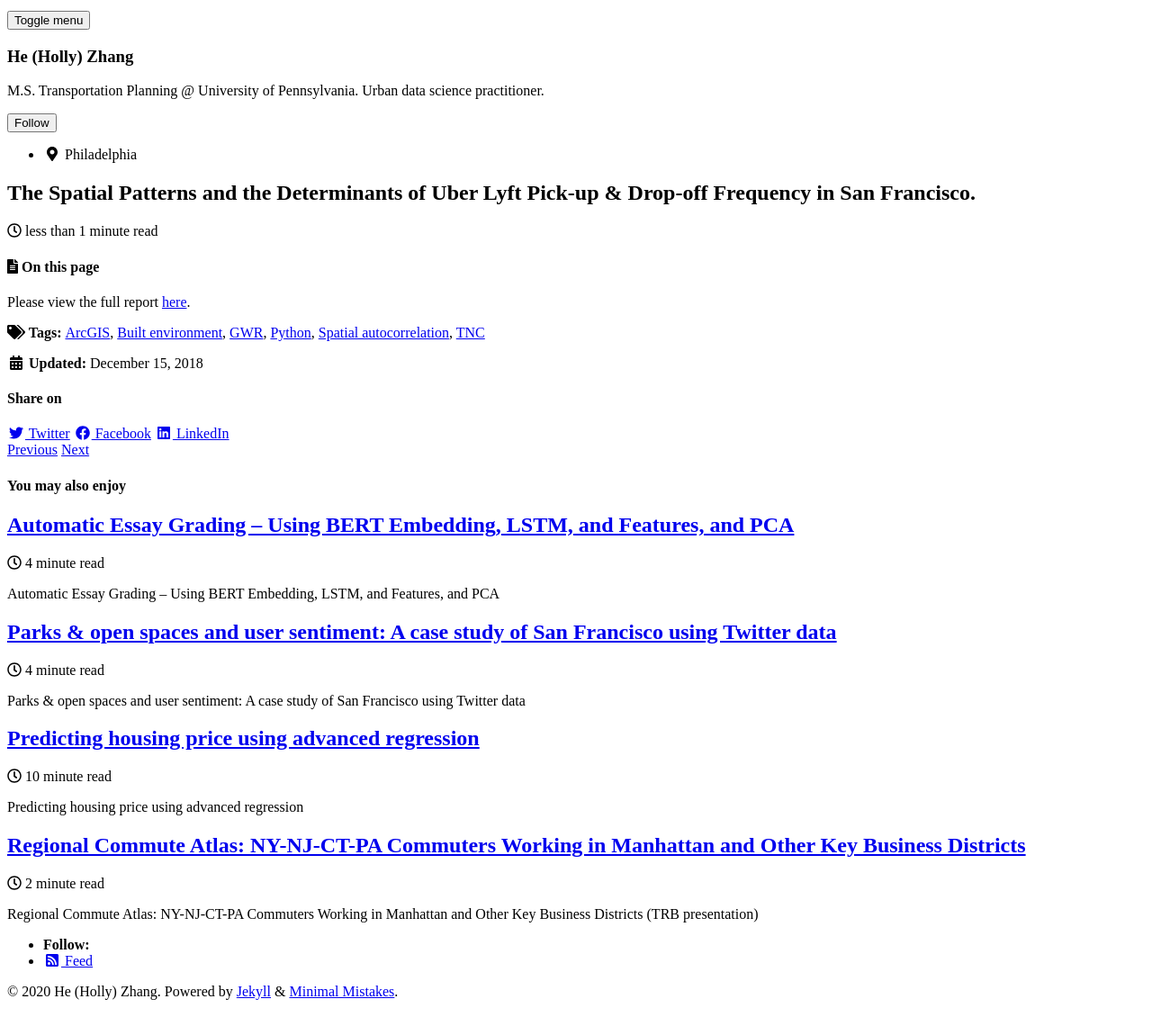
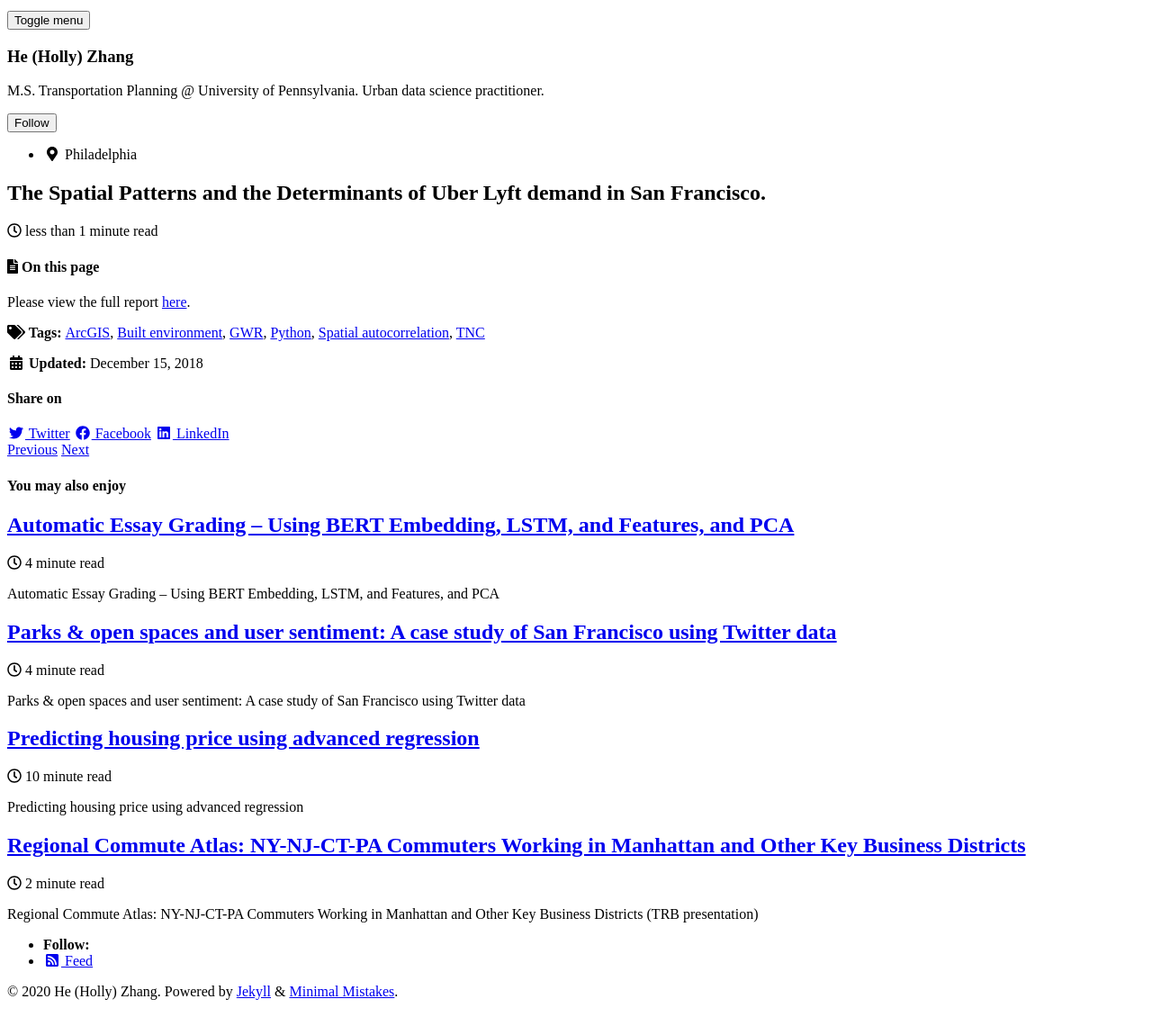
Before and after one commit to HeZHANG0/Personal_website, a Jekyll site: the page built from _posts/2018-12-15-TNC-spatial-modeling.md, in a window 1280 px wide, cut to the strip 112-1293 px from the top of the page. Shown: the top 1150 px of the strip at 90% size. Built offline with Jekyll 4.4.1, drawn with Linux system fonts in a browser that asks for light colours; cached includes are drawn as plain includes; nearby versions of some CDN libraries.

Commit message:
Update 2018-12-15-TNC-spatial-modeling.md

```diff
--- a/_posts/2018-12-15-TNC-spatial-modeling.md
+++ b/_posts/2018-12-15-TNC-spatial-modeling.md
@@ -1,5 +1,5 @@
 ---
-title: "The Spatial Patterns and the Determinants of Uber Lyft Pick-up & Drop-off  Frequency in San Francisco."
+title: "The Spatial Patterns and the Determinants of Uber Lyft demand in San Francisco."
 date: 2018-12-15
 published: true
 tags: [TNC, Built environment, Spatial autocorrelation, GWR, Python, ArcGIS]
```
